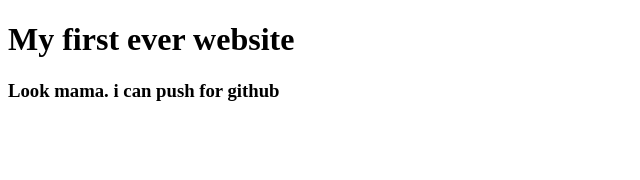
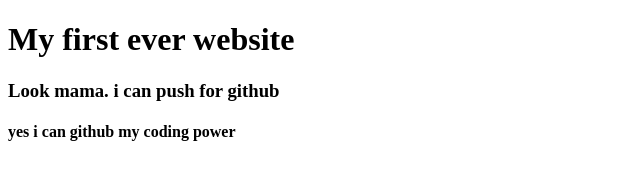
Before and after one commit to najmul878/my-first-website, a plain HTML site: page index.html in a window 1280 px wide. Shown: the whole page, without its empty margins (0-640 px from the left). Drawn offline with Linux system fonts and the light colour scheme.

Commit message:
Update index.html

```diff
--- a/index.html
+++ b/index.html
@@ -9,5 +9,6 @@
 <body>
     <h1>My first ever website</h1>
     <h3>Look mama. i can push for github</h3>
+    <h4>yes i can github my coding power</h4>
 </body>
 </html>
```
